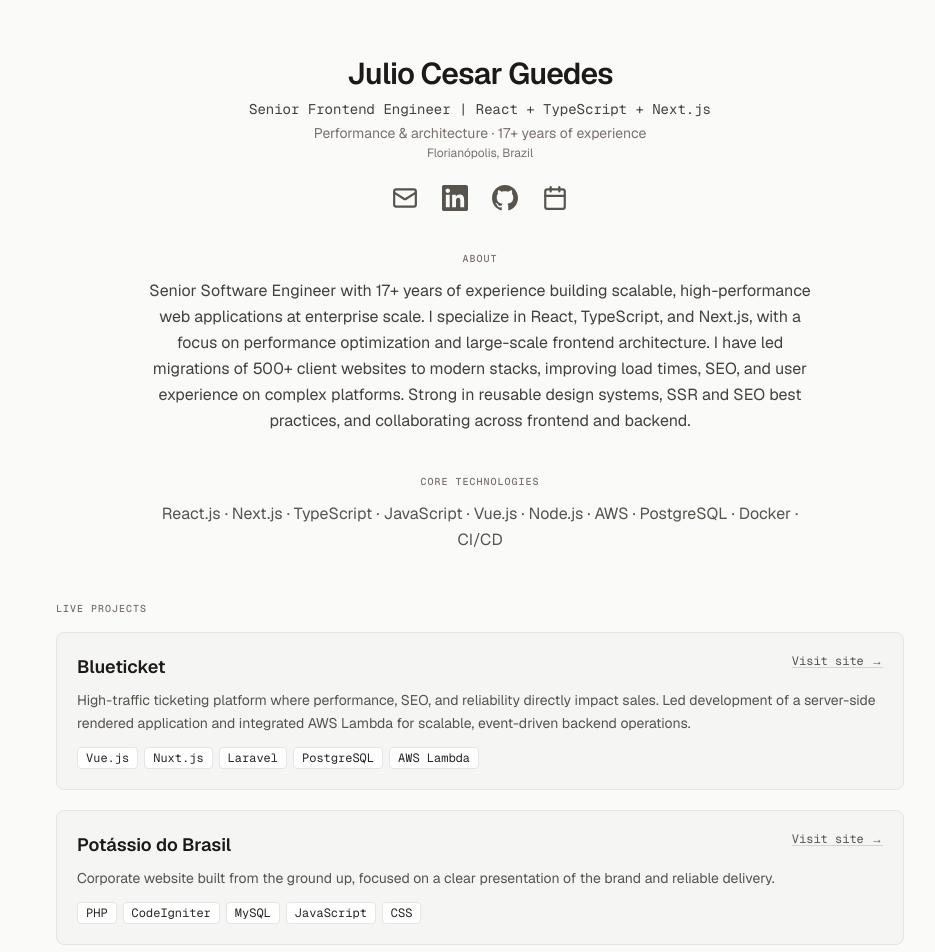
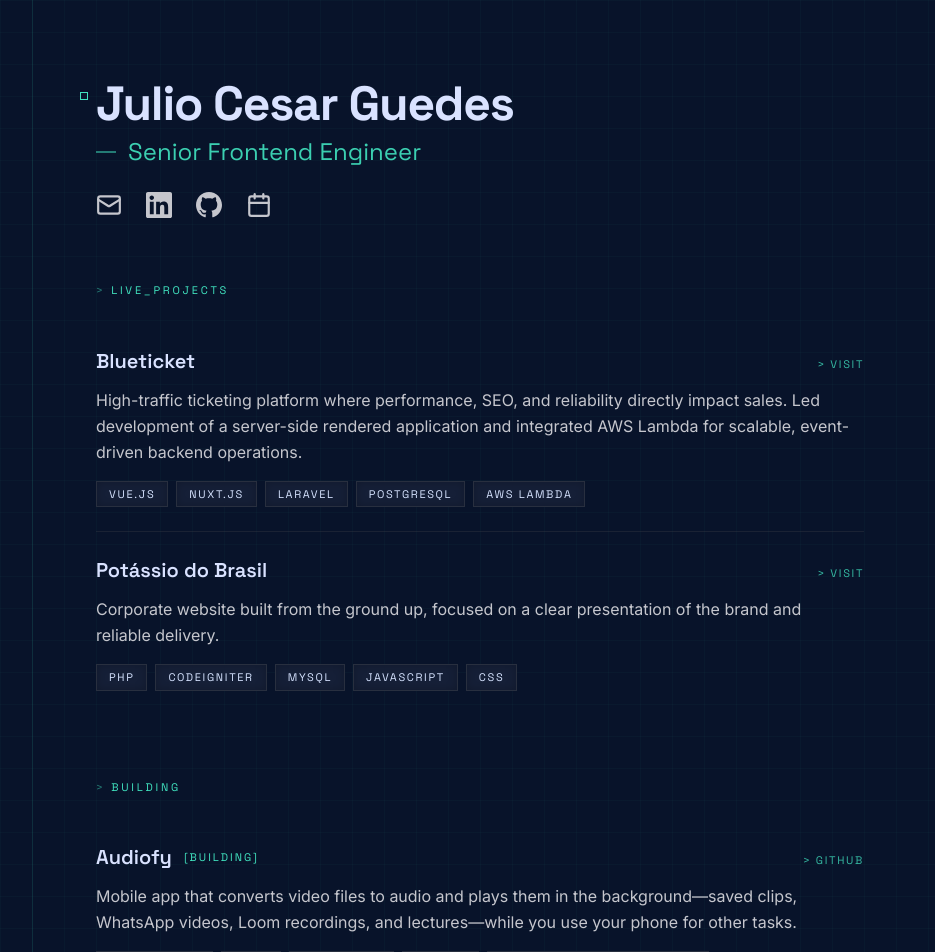
Before and after one commit to juliojesusr0x/juliocesarguedes.dev, a Next.js app: page / in a window 1280 px wide. Shown: the top 952 px of the page, without its empty margins (160-1095 px from the left). Built offline with nearby package versions, Linux system fonts and the light colour scheme.

Commit message:
add modern new style

```diff
--- a/app/components/SocialIcons.tsx
+++ b/app/components/SocialIcons.tsx
@@ -1,6 +1,9 @@
 import { site } from "@/lib/site";
 
 const size = 26;
+
+const linkClass =
+  "text-on-surface-variant transition-colors hover:text-secondary focus-visible:outline-2 focus-visible:outline-offset-2 focus-visible:outline-secondary";
 
 export function LinkedInIcon() {
   return (
@@ -56,10 +59,10 @@
 
 export function SocialIcons() {
   return (
-    <div className="flex flex-wrap items-center justify-center gap-5 sm:gap-6">
+    <div className="flex flex-wrap items-center justify-start gap-5 sm:gap-6">
       <a
         href={`mailto:${site.email}`}
-        className="text-stone-600 transition-colors hover:text-stone-900"
+        className={linkClass}
         aria-label="Email"
         title="Email"
       >
@@ -83,7 +86,7 @@
         href={site.social.linkedin}
         target="_blank"
         rel="noopener noreferrer"
-        className="text-stone-600 transition-colors hover:text-stone-900"
+        className={linkClass}
         aria-label="LinkedIn"
         title="LinkedIn"
       >
@@ -93,7 +96,7 @@
         href={site.social.github}
         target="_blank"
         rel="noopener noreferrer"
-        className="text-stone-600 transition-colors hover:text-stone-900"
+        className={linkClass}
         aria-label="GitHub"
         title="GitHub"
       >
@@ -103,7 +106,7 @@
         href={site.social.calendly}
         target="_blank"
         rel="noopener noreferrer"
-        className="text-stone-600 transition-colors hover:text-stone-900"
+        className={linkClass}
         aria-label="Schedule a call on Calendly"
         title="Calendly"
       >
--- a/app/globals.css
+++ b/app/globals.css
@@ -1,24 +1,52 @@
 @import "tailwindcss";
 
 :root {
-  --background: #fafaf9;
-  --foreground: #1c1917;
-  --muted: #44403c;
-  --border: #e7e5e4;
-  --accent: #292524;
-  --card: #f5f5f4;
+  --background: #08132a;
+  --foreground: #d9e2ff;
+  --surface-container-low: #101b33;
+  --surface-container: #151f37;
+  --on-surface: #d9e2ff;
+  --on-surface-variant: #c5c6cd;
+  --secondary: #41e4c0;
+  --outline-variant: #44474d;
+  --primary-container: #0a192f;
+  --primary-fixed: #d6e3ff;
 }
 
 @theme inline {
   --color-background: var(--background);
   --color-foreground: var(--foreground);
-  --font-sans: var(--font-geist-sans), system-ui, sans-serif;
-  --font-mono: var(--font-geist-mono), ui-monospace, monospace;
+  --color-surface-container-low: var(--surface-container-low);
+  --color-surface-container: var(--surface-container);
+  --color-on-surface: var(--on-surface);
+  --color-on-surface-variant: var(--on-surface-variant);
+  --color-secondary: var(--secondary);
+  --color-outline-variant: var(--outline-variant);
+  --color-primary-container: var(--primary-container);
+  --color-primary-fixed: var(--primary-fixed);
+  --font-sans: var(--font-inter), system-ui, sans-serif;
+  --font-display: var(--font-space-grotesk), system-ui, sans-serif;
+}
+
+/* Blueprint grid texture (Architectural Logic) */
+.blueprint-grid {
+  background-image:
+    linear-gradient(
+      to right,
+      rgba(65, 228, 192, 0.05) 1px,
+      transparent 1px
+    ),
+    linear-gradient(
+      to bottom,
+      rgba(65, 228, 192, 0.05) 1px,
+      transparent 1px
+    );
+  background-size: 32px 32px;
 }
 
 body {
   background: var(--background);
-  color: var(--foreground);
-  font-family: var(--font-geist-sans), system-ui, sans-serif;
+  color: var(--on-surface);
+  font-family: var(--font-inter), system-ui, sans-serif;
   font-feature-settings: "rlig" 1, "calt" 1;
 }
--- a/app/layout.tsx
+++ b/app/layout.tsx
@@ -1,14 +1,15 @@
 import type { Metadata, Viewport } from "next";
-import { Geist, Geist_Mono } from "next/font/google";
+import { Inter, Space_Grotesk } from "next/font/google";
 import "./globals.css";
 
-const geistSans = Geist({
-  variable: "--font-geist-sans",
+const spaceGrotesk = Space_Grotesk({
+  variable: "--font-space-grotesk",
   subsets: ["latin"],
+  weight: ["400", "600", "700"],
 });
 
-const geistMono = Geist_Mono({
-  variable: "--font-geist-mono",
+const inter = Inter({
+  variable: "--font-inter",
   subsets: ["latin"],
 });
 
@@ -37,7 +38,7 @@
 export const viewport: Viewport = {
   width: "device-width",
   initialScale: 1,
-  themeColor: "#fafaf9",
+  themeColor: "#08132a",
 };
 
 export default function RootLayout({
@@ -46,9 +47,9 @@
   children: React.ReactNode;
 }>) {
   return (
-    <html lang="en">
+    <html lang="en" className="dark">
       <body
-        className={`${geistSans.variable} ${geistMono.variable} antialiased`}
+        className={`${spaceGrotesk.variable} ${inter.variable} antialiased`}
       >
         {children}
       </body>
--- a/app/page.tsx
+++ b/app/page.tsx
@@ -1,174 +1,158 @@
+import { SocialIcons } from "@/app/components/SocialIcons";
 import { site } from "@/lib/site";
-import { SocialIcons } from "@/app/components/SocialIcons";
 import type { BuildingProject, LiveProject } from "@/lib/site";
 
-function TechPills({ tech }: { tech: readonly string[] }) {
+type ProjectRowProps = {
+  title: string;
+  description: string;
+  tech: readonly string[];
+  url?: string;
+  githubUrl?: string;
+  comingSoon?: boolean;
+  status?: string;
+};
+
+function ProjectRow({
+  title,
+  description,
+  tech,
+  url,
+  githubUrl,
+  comingSoon,
+  status,
+}: ProjectRowProps) {
   return (
-    <ul className="mt-2.5 flex flex-wrap gap-1.5">
-      {tech.map((t) => (
-        <li key={t}>
-          <span className="inline-block rounded border border-stone-200 bg-white px-2 py-0.5 font-mono text-[10px] text-stone-800 sm:text-xs">
-            {t}
-          </span>
-        </li>
-      ))}
-    </ul>
-  );
-}
-
-function LiveProjectCard({ project }: { project: LiveProject }) {
-  return (
-    <article className="rounded-lg border border-stone-200 bg-(--card)/90 p-4 sm:p-5">
-      <div className="flex flex-wrap items-start justify-between gap-2">
-        <h3 className="text-base font-semibold text-stone-900 sm:text-lg">
-          {project.title}
-        </h3>
-        <a
-          href={project.url}
-          target="_blank"
-          rel="noopener noreferrer"
-          className="shrink-0 font-mono text-[10px] text-stone-600 underline decoration-stone-300 underline-offset-2 hover:text-stone-900 hover:decoration-stone-600 sm:text-xs"
-        >
-          Visit site →
-        </a>
-      </div>
-      <p className="mt-2 text-pretty text-sm leading-relaxed text-stone-600">
-        {project.description}
-      </p>
-      <TechPills tech={project.tech} />
-    </article>
-  );
-}
-
-function BuildingProjectCard({ project }: { project: BuildingProject }) {
-  return (
-    <article className="rounded-lg border border-dashed border-stone-300 bg-(--card)/50 p-4 sm:p-5">
-      <div className="flex flex-wrap items-start justify-between gap-2">
-        <div className="flex flex-wrap items-center gap-2">
-          <h3 className="text-base font-semibold text-stone-900 sm:text-lg">
-            {project.title}
+    <li className="border-t border-outline-variant/30 py-6 first:border-t-0">
+      <div className="flex flex-wrap items-baseline justify-between gap-3">
+        <div className="flex flex-wrap items-center gap-3">
+          <h3 className="font-display text-xl font-semibold text-on-surface">
+            {title}
           </h3>
-          <span className="rounded-full border border-stone-300 bg-stone-100 px-2 py-0.5 font-mono text-[9px] font-medium uppercase tracking-wide text-stone-600 sm:text-[10px]">
-            Building
-          </span>
+          {status ? (
+            <span className="font-display text-[11px] uppercase tracking-[0.18em] text-secondary">
+              [{status}]
+            </span>
+          ) : null}
         </div>
-        <div className="flex shrink-0 flex-wrap justify-end gap-2 font-mono text-[10px] sm:text-xs">
-          {project.url && (
+        <div className="flex flex-wrap gap-4 font-display text-[11px] uppercase tracking-[0.15em] text-secondary/80">
+          {url ? (
             <a
-              href={project.url}
+              href={url}
               target="_blank"
               rel="noopener noreferrer"
-              className="text-stone-600 underline decoration-stone-300 underline-offset-2 hover:text-stone-900 hover:decoration-stone-600"
+              className="transition-colors hover:text-secondary focus-visible:outline-2 focus-visible:outline-offset-2 focus-visible:outline-secondary"
             >
-              Visit site →
+              &gt; visit
             </a>
-          )}
-          {project.githubUrl && (
+          ) : null}
+          {githubUrl ? (
             <a
-              href={project.githubUrl}
+              href={githubUrl}
               target="_blank"
               rel="noopener noreferrer"
-              className="text-stone-600 underline decoration-stone-300 underline-offset-2 hover:text-stone-900 hover:decoration-stone-600"
+              className="transition-colors hover:text-secondary focus-visible:outline-2 focus-visible:outline-offset-2 focus-visible:outline-secondary"
             >
-              GitHub →
+              &gt; github
             </a>
-          )}
-          {project.comingSoon && (
-            <span className="text-stone-500">Coming soon</span>
-          )}
+          ) : null}
+          {comingSoon ? (
+            <span className="text-on-surface-variant/70">&gt; coming soon</span>
+          ) : null}
         </div>
       </div>
-      <p className="mt-2 text-pretty text-sm leading-relaxed text-stone-600">
-        {project.description}
+      <p className="mt-3 max-w-3xl text-pretty text-base leading-relaxed text-on-surface-variant">
+        {description}
       </p>
-      <TechPills tech={project.tech} />
-    </article>
+      <ul className="mt-4 flex flex-wrap gap-2">
+        {tech.map((t) => (
+          <li
+            key={t}
+            className="border border-outline-variant/40 bg-surface-container px-3 py-1 font-display text-[11px] uppercase tracking-[0.15em] text-primary-fixed shadow-[inset_0_0_8px_rgba(0,0,0,0.2)]"
+          >
+            {t}
+          </li>
+        ))}
+      </ul>
+    </li>
   );
 }
 
 export default function Home() {
   return (
-    <main className="min-h-screen bg-background text-foreground">
-      <div className="mx-auto flex w-full max-w-4xl flex-col px-4 py-10 sm:px-6 sm:py-14">
-        <header className="text-center">
-          <h1 className="text-2xl font-semibold tracking-tight text-stone-900 sm:text-3xl">
-            {site.name}
-          </h1>
-          <p className="mx-auto mt-2 max-w-2xl text-pretty font-mono text-xs leading-snug text-stone-700 sm:text-sm">
-            {site.titleLine}
-          </p>
-          <p className="mt-1 text-xs text-stone-500 sm:text-sm">
-            {site.subtitleLine}
-          </p>
-          <p className="mt-0.5 text-xs text-stone-500">{site.location}</p>
+    <main className="relative min-h-screen bg-background text-on-surface">
+      <div
+        className="pointer-events-none absolute inset-0 blueprint-grid opacity-60"
+        aria-hidden
+      />
+      <div
+        className="pointer-events-none absolute inset-y-0 left-[15%] hidden w-px bg-secondary/10 md:block"
+        aria-hidden
+      />
+      <div className="relative mx-auto w-full max-w-4xl px-6 py-16 sm:px-10 sm:py-20 md:px-16">
+        <header className="flex flex-col gap-6">
+          <div className="relative">
+            <span
+              className="absolute -left-4 top-3 hidden h-2 w-2 border border-secondary bg-primary-container sm:block"
+              aria-hidden
+            />
+            <h1 className="font-display text-4xl font-bold tracking-tight text-on-surface sm:text-5xl">
+              {site.name}
+            </h1>
+            <p className="mt-2 flex flex-wrap items-center gap-3 font-display text-xl text-secondary/90 sm:text-2xl">
+              <span className="h-[2px] w-5 shrink-0 bg-secondary/50" />
+              Senior Frontend Engineer
+            </p>
+          </div>
+          <SocialIcons />
         </header>
 
-        <div className="mt-5 flex justify-center sm:mt-6">
-          <SocialIcons />
-        </div>
-
         <section
-          className="mt-8 sm:mt-10"
-          aria-labelledby="about-heading"
-        >
-          <h2
-            id="about-heading"
-            className="text-center font-mono text-[10px] font-medium uppercase tracking-widest text-stone-500"
-          >
-            About
-          </h2>
-          <p className="mx-auto mt-3 max-w-2xl text-pretty text-center text-sm leading-relaxed text-stone-700 sm:text-base">
-            {site.about}
-          </p>
-        </section>
-
-        <section
-          className="mt-8 sm:mt-10"
-          aria-labelledby="skills-heading"
-        >
-          <h2
-            id="skills-heading"
-            className="text-center font-mono text-[10px] font-medium uppercase tracking-widest text-stone-500"
-          >
-            Core technologies
-          </h2>
-          <p className="mx-auto mt-3 max-w-2xl text-center text-sm leading-relaxed text-stone-600 sm:text-base">
-            {site.skillsHighlight.join(" · ")}
-          </p>
-        </section>
-
-        <section
-          className="mt-10 sm:mt-12"
+          className="mt-14 sm:mt-16"
           aria-labelledby="live-projects-heading"
         >
           <h2
             id="live-projects-heading"
-            className="font-mono text-[10px] font-medium uppercase tracking-widest text-stone-500"
+            className="font-display text-[11px] uppercase tracking-[0.25em] text-secondary"
           >
-            Live projects
+            <span className="text-secondary/50">&gt; </span>live_projects
           </h2>
-          <div className="mt-4 grid gap-4 sm:gap-5">
-            {site.liveProjects.map((project) => (
-              <LiveProjectCard key={project.title} project={project} />
+          <ol className="mt-6 list-none pl-0">
+            {site.liveProjects.map((project: LiveProject) => (
+              <ProjectRow
+                key={project.title}
+                title={project.title}
+                description={project.description}
+                tech={project.tech}
+                url={project.url}
+              />
             ))}
-          </div>
+          </ol>
         </section>
 
         <section
-          className="mt-10 sm:mt-12"
+          className="mt-14 sm:mt-16"
           aria-labelledby="building-projects-heading"
         >
           <h2
             id="building-projects-heading"
-            className="font-mono text-[10px] font-medium uppercase tracking-widest text-stone-500"
+            className="font-display text-[11px] uppercase tracking-[0.25em] text-secondary"
           >
-            Building
+            <span className="text-secondary/50">&gt; </span>building
           </h2>
-          <div className="mt-4 grid gap-4 sm:gap-5">
-            {site.buildingProjects.map((project) => (
-              <BuildingProjectCard key={project.title} project={project} />
+          <ol className="mt-6 list-none pl-0">
+            {site.buildingProjects.map((project: BuildingProject) => (
+              <ProjectRow
+                key={project.title}
+                title={project.title}
+                description={project.description}
+                tech={project.tech}
+                url={project.url}
+                githubUrl={project.githubUrl}
+                comingSoon={project.comingSoon}
+                status="BUILDING"
+              />
             ))}
-          </div>
+          </ol>
         </section>
       </div>
     </main>
```
Also changed, not shown: 1 other file (tests, documents, lock files or other folders).
